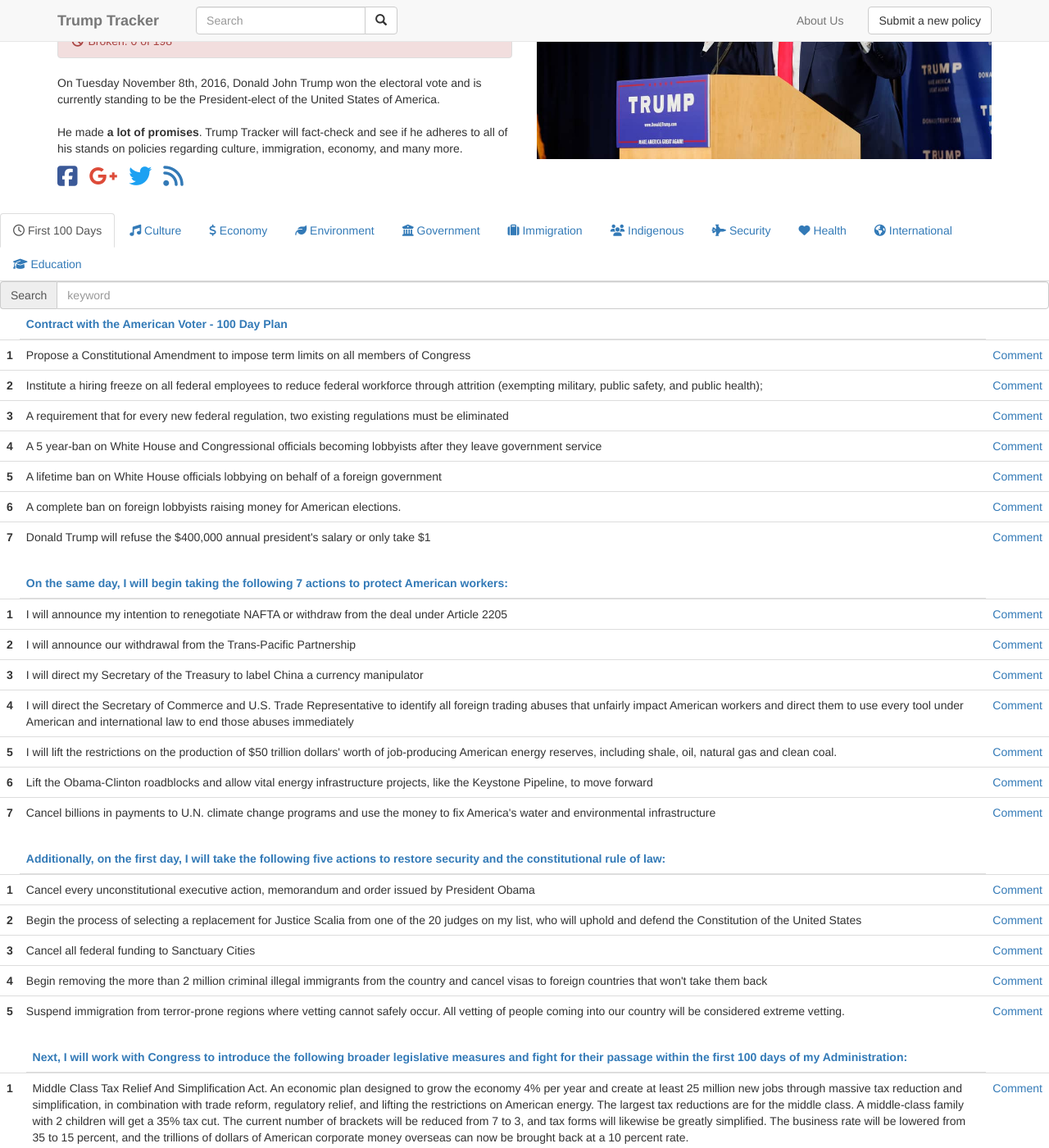
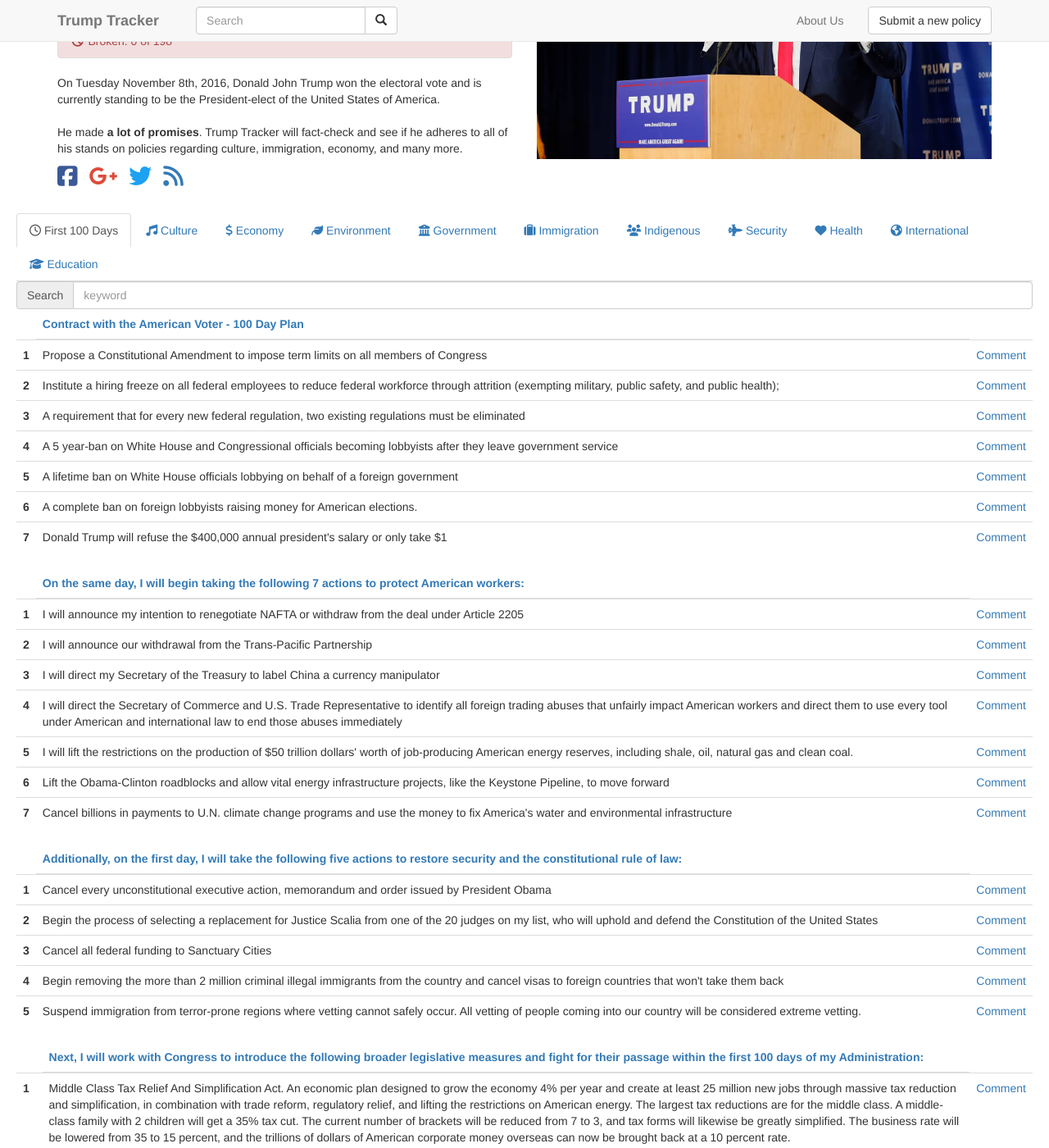
Before and after one commit to TrumpTracker/trumptracker.github.io, a Jekyll site: the page built from index.html, in a window 1280 px wide and 1400 px high, scrolled down 246 px. Shown: the whole window at 82% size. Built offline with Jekyll 4.4.1, drawn with Linux system fonts in a browser that asks for light colours; nearby versions of some CDN libraries.

Commit message:
Added margin

```diff
--- a/css/styles.sass
+++ b/css/styles.sass
@@ -9,6 +9,10 @@
   width: 250px
   margin-top: 8px
 
+.container-fluid
+  margin-left: 20px
+  margin-right: 20px
+
 @media screen and (max-width: 500px)
   .navbar-header .search
     margin-top: 8px
```
